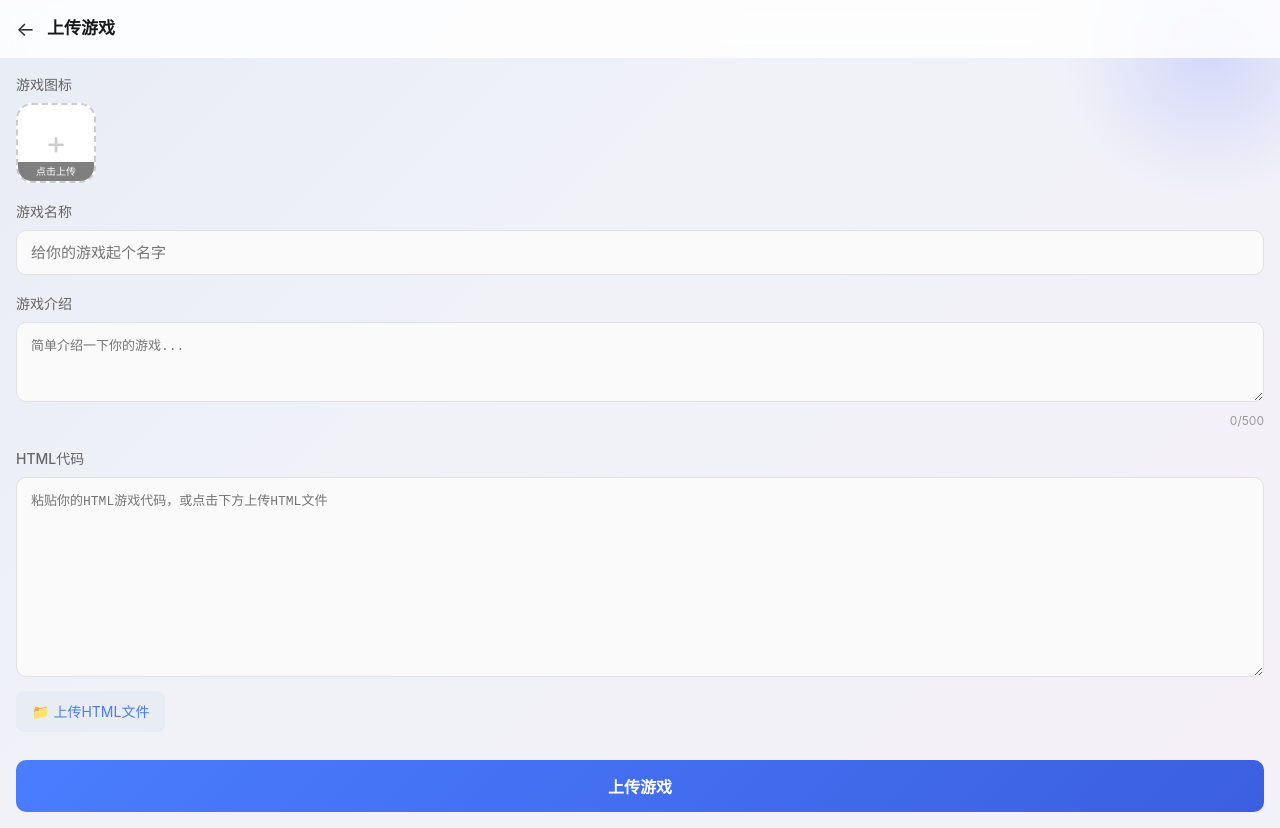
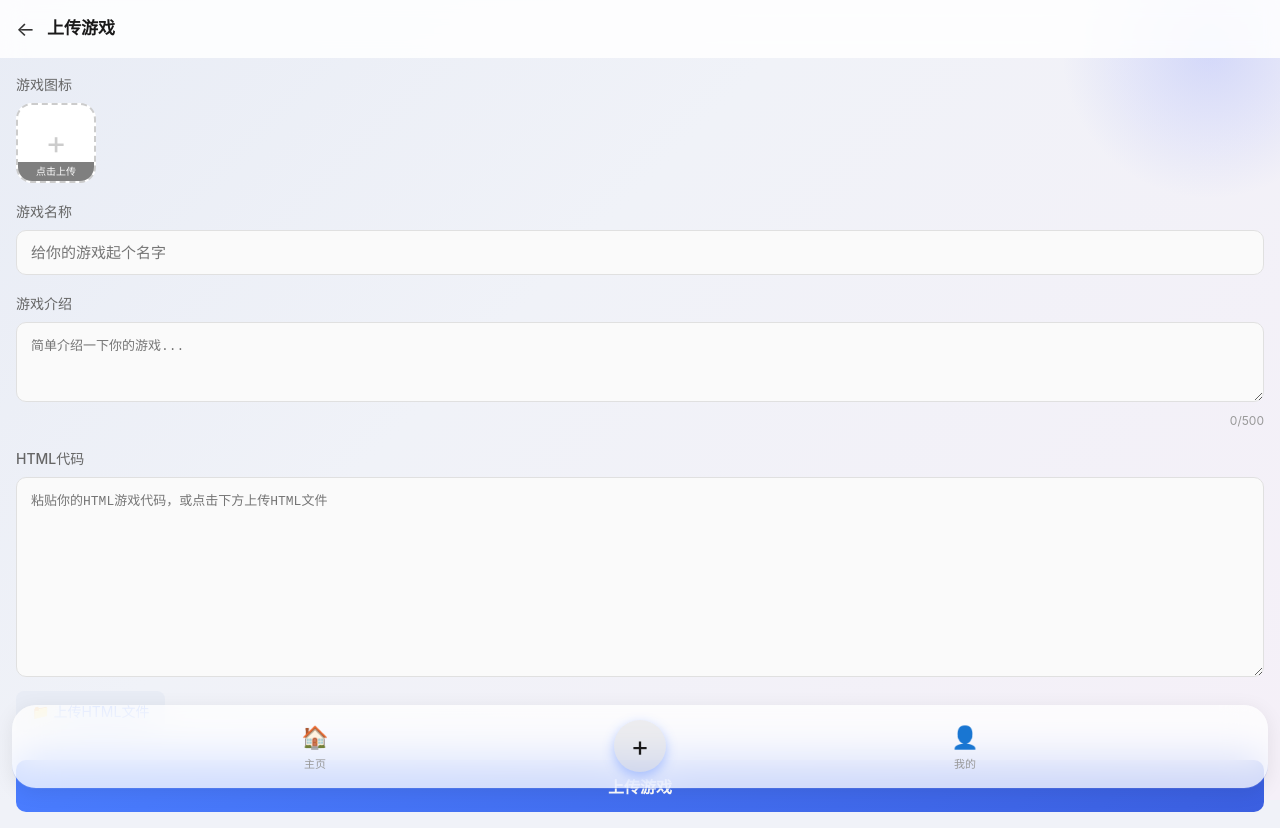
Before and after one commit to qwe12345-dy/my-auth-site, a plain HTML site: page create.html in a window 1280 px wide. Drawn offline with Linux system fonts and the light colour scheme.

Commit message:
Add files via upload

```diff
--- a/create.html
+++ b/create.html
@@ -40,6 +40,14 @@ a { text-decoration:none; color:inherit; }
 .audit-box .spinner { width:40px; height:40px; border:4px solid #e0e0e0; border-top-color:#4a7dff; border-radius:50%; animation:spin 1s linear infinite; margin:0 auto 16px; }
 @keyframes spin { to { transform:rotate(360deg); } }
 .audit-box p { font-size:15px; color:#333; }
+.bottom-nav { position:fixed; bottom:12px; left:12px; right:12px; background:rgba(255,255,255,.75); backdrop-filter:blur(20px); -webkit-backdrop-filter:blur(20px); border-radius:24px; display:flex; justify-content:space-around; align-items:center; padding:10px 8px; padding-bottom:calc(10px + env(safe-area-inset-bottom)); box-shadow:0 4px 20px rgba(0,0,0,.08); z-index:200; }
+.bottom-nav a { flex:1; display:flex; flex-direction:column; align-items:center; justify-content:center; padding:6px 4px; color:#999; font-size:11px; text-decoration:none; border-radius:16px; transition:all .2s; }
+.bottom-nav a .icon { font-size:22px; margin-bottom:2px; }
+.bottom-nav a.active { color:#1a1a1a; background:rgba(0,0,0,.06); }
+.bottom-nav a:active { opacity:.7; }
+.bottom-nav .fab { flex:0 0 auto; width:52px; height:52px; border-radius:50%; background:linear-gradient(135deg,#4a7dff,#3b5fe0); color:#fff; display:flex; align-items:center; justify-content:center; font-size:28px; box-shadow:0 4px 12px rgba(74,125,255,.4); margin:0 4px; }
+.bottom-nav .fab:active { transform:scale(.95); }
+.create-page { padding-bottom:90px; }
 </style>
 </head>
 <body>
@@ -208,5 +216,10 @@ async function submitGame() {
   }
 }
 </script>
+<nav class="bottom-nav">
+  <a href="index.html"><span class="icon">🏠</span>主页</a>
+  <a href="create.html" class="fab active">+</a>
+  <a href="profile.html"><span class="icon">👤</span>我的</a>
+</nav>
 </body>
 </html>
```
Also changed, not shown: game.html (+14 -0 lines), profile.html (+1 -3 lines).
